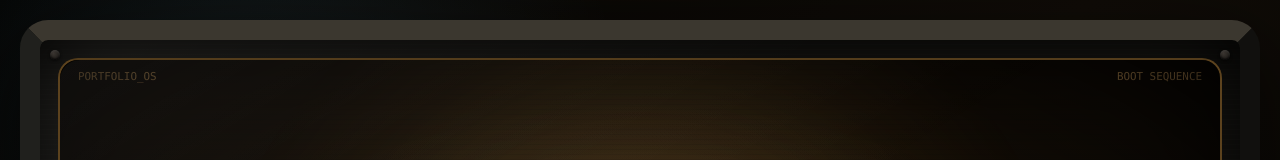
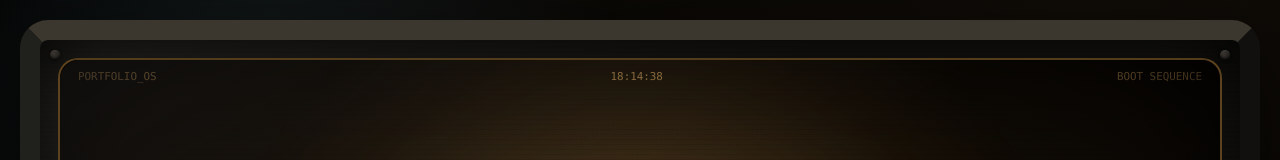
Before and after one commit to GerryHorror/pipboy-portfolio, a React (Vite) app: page / in a window 1280 px wide. Shown: the top 160 px of the page. Built offline with nearby package versions, Linux system fonts and the light colour scheme.

Commit message:
feat: add live clock to HUD and URL hash routing for tabs

```diff
--- a/src/App.tsx
+++ b/src/App.tsx
@@ -27,12 +27,32 @@ humAudio.loop = true;
 humAudio.volume = 0.25;
 humAudio.preload = "auto";
 
+const getHashTab = (): TabId => {
+  const h = window.location.hash.slice(1);
+  return tabs.some((t) => t.id === h) ? (h as TabId) : "profile";
+};
+
+const fmtClock = () =>
+  new Date().toLocaleTimeString("en-GB", { hour: "2-digit", minute: "2-digit", second: "2-digit" });
+
 function App() {
   const [bootComplete, setBootComplete] = useState(false);
-  const [activeTab, setActiveTab] = useState<TabId>("profile");
+  const [activeTab, setActiveTab] = useState<TabId>(getHashTab);
   const [muted, setMuted] = useState(getStoredMute);
   const [theme, setThemeState] = useState<Theme>(getStoredTheme);
   const [activeSkillFilter, setActiveSkillFilter] = useState<string | null>(null);
+  const [clock, setClock] = useState(fmtClock);
+
+  useEffect(() => {
+    const id = setInterval(() => setClock(fmtClock()), 1000);
+    return () => clearInterval(id);
+  }, []);
+
+  useEffect(() => {
+    const onHashChange = () => setActiveTab(getHashTab());
+    window.addEventListener("hashchange", onHashChange);
+    return () => window.removeEventListener("hashchange", onHashChange);
+  }, []);
 
   const selectedTab = useMemo(
     () => tabs.find((tab) => tab.id === activeTab) ?? tabs[0],
@@ -57,12 +77,14 @@ function App() {
 
   const handleTabChange = (tab: TabId) => {
     setActiveTab(tab);
+    window.location.hash = tab;
     playSelect();
   };
 
   const handleSkillClick = useCallback((skill: string) => {
     setActiveSkillFilter(skill);
     setActiveTab("quests");
+    window.location.hash = "quests";
     playSelect();
   }, [playSelect]);
 
@@ -100,6 +122,7 @@ function App() {
           <div className="screen">
             <div className="screen-chrome">
               <p>PORTFOLIO_OS</p>
+              <p aria-hidden="true">{clock}</p>
               <p>{bootComplete ? selectedTab.status : "BOOT SEQUENCE"}</p>
             </div>
             {!bootComplete ? (
```
